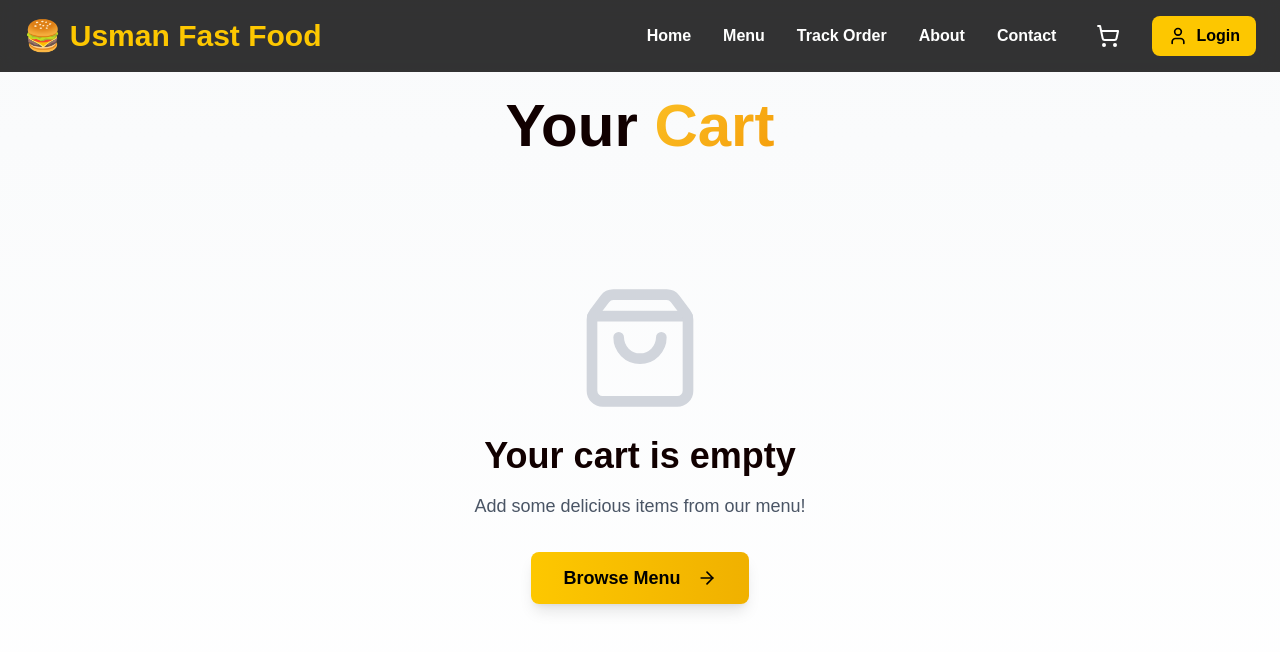
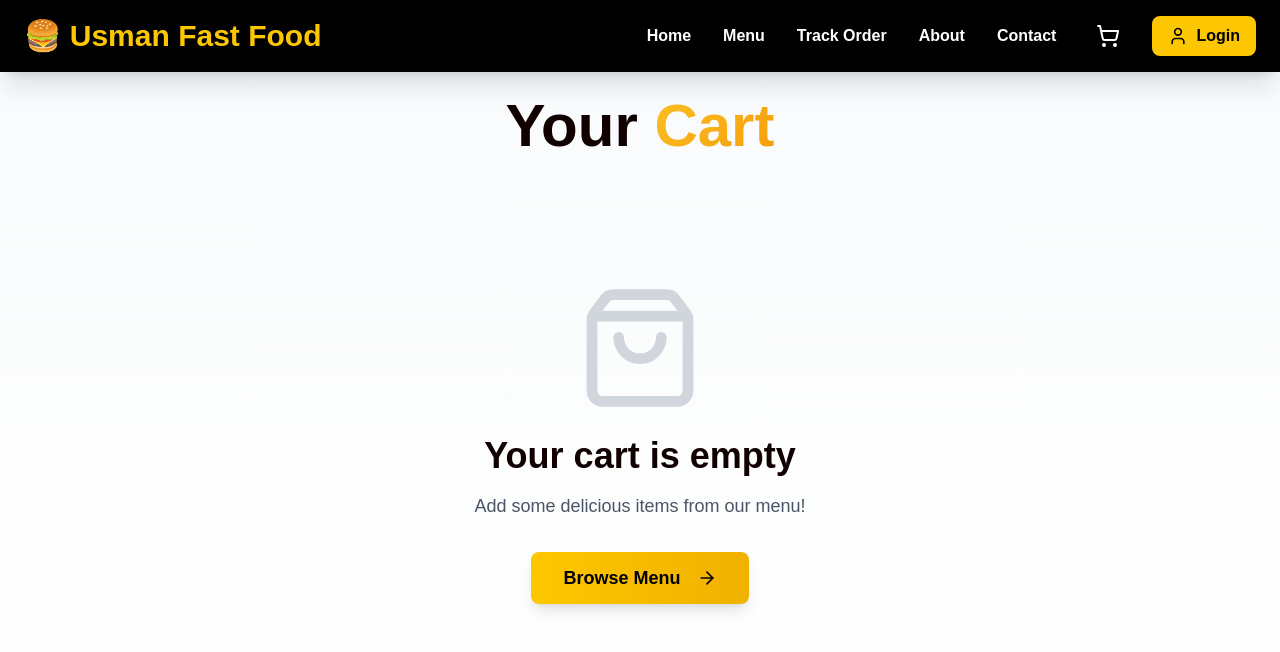
Before and after one commit to chaudhary-hadi27/usman-fast-food, a Next.js app: page /cart in a window 1280 px wide. Shown: the top 652 px of the page. Built offline with nearby package versions, Linux system fonts and the light colour scheme.

Commit message:
Updated Header

```diff
--- a/components/Header.tsx
+++ b/components/Header.tsx
@@ -49,13 +49,8 @@
   };
 
   return (
-    <header
-      className={`fixed top-0 left-0 right-0 z-50 transition-all duration-300 ${
-        scrolled
-          ? 'bg-black/95 backdrop-blur-md shadow-2xl'
-          : 'bg-black/80 backdrop-blur-sm'
-      }`}
-    >
+    <header className="fixed top-0 left-0 right-0 z-50 bg-black shadow-xl">
+
       <nav className="container mx-auto px-4 sm:px-6 py-3 sm:py-4">
         <div className="flex justify-between items-center">
           <Link href="/" className="text-xl sm:text-2xl md:text-3xl font-black text-yellow-400 hover:text-yellow-300 transition-colors flex-shrink-0">
--- a/src/app/globals.css
+++ b/src/app/globals.css
@@ -27,23 +27,6 @@
   font-family: Arial, Helvetica, sans-serif;
 }
 
-/* Custom scrollbar */
-::-webkit-scrollbar {
-  width: 10px;
-}
-
-::-webkit-scrollbar-track {
-  background: #f1f1f1;
-}
-
-::-webkit-scrollbar-thumb {
-  background: #fbbf24;
-  border-radius: 5px;
-}
-
-::-webkit-scrollbar-thumb:hover {
-  background: #f59e0b;
-}
 
 /* Gradient text utility */
 .text-gradient {
```
